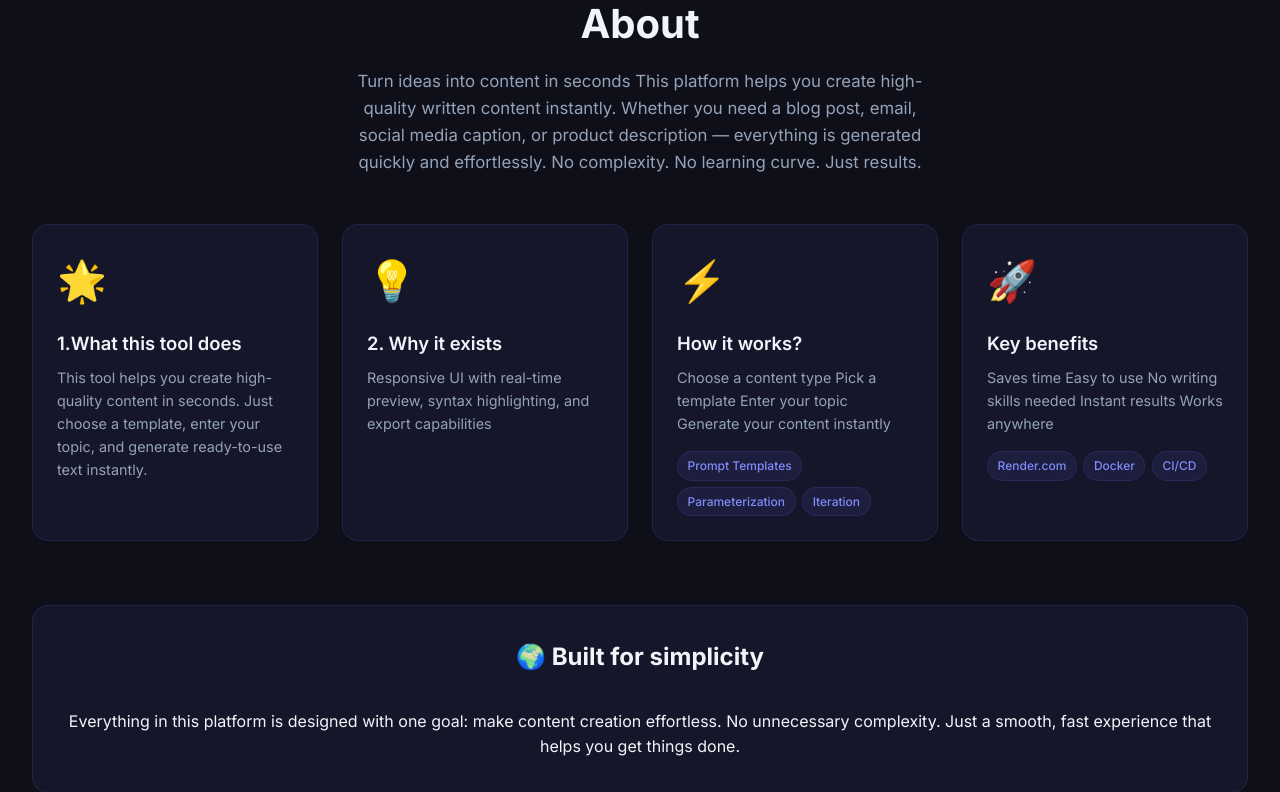
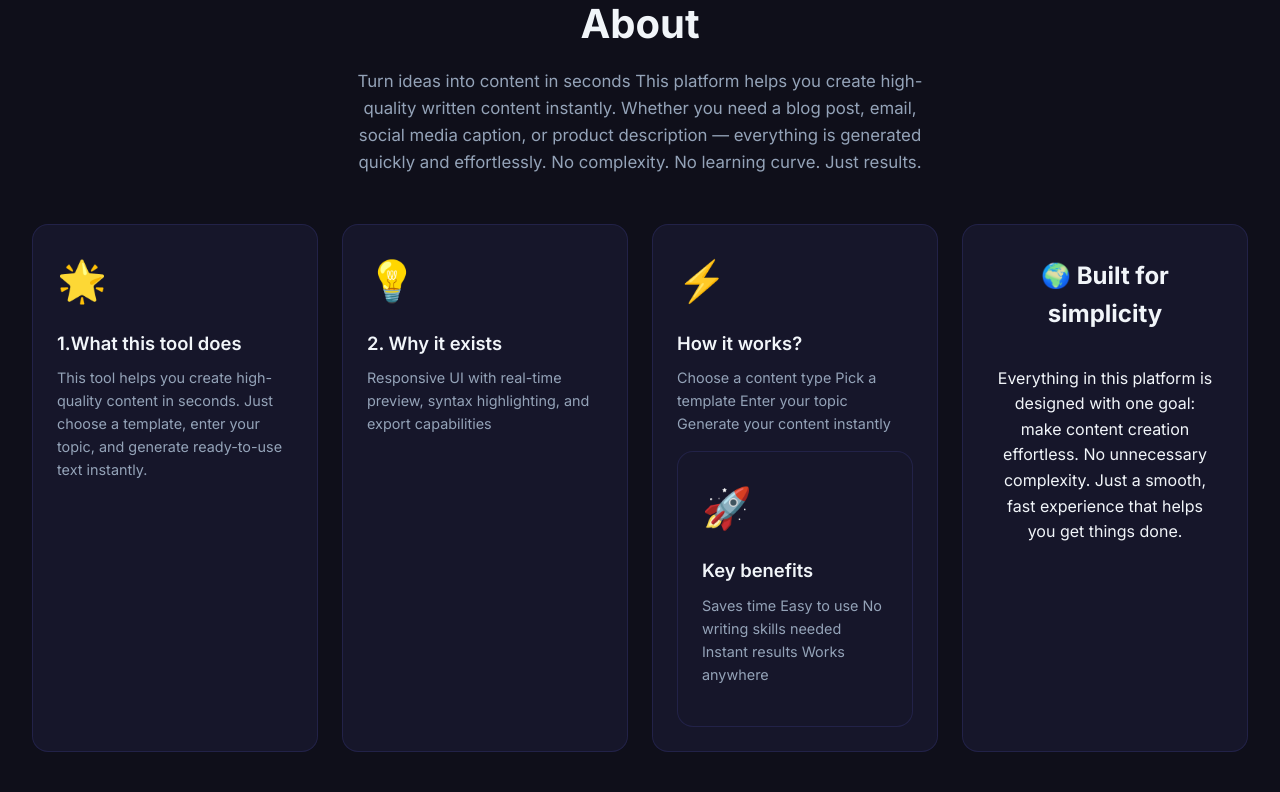
Before and after one commit to nonhleB/Content_Generator_project, a Flask app: page / in a window 1280 px wide. Shown: the part 3257-4049 px from the top of the page. Run offline with Flask 3, Linux system fonts and the light colour scheme; some libraries are stand-ins or nearby versions.

Commit message:
Update index.html

```diff
--- a/templates/index.html
+++ b/templates/index.html
@@ -250,10 +250,7 @@ Pick a template
 Enter your topic
 Generate your content instantly </p>
                 <div class="arch-tags">
-                    <span class="tag">Prompt Templates</span>
-                    <span class="tag">Parameterization</span>
-                    <span class="tag">Iteration</span>
-                </div>
+
             </div>
             <div class="arch-card">
                 <div class="arch-icon">🚀</div>
@@ -264,11 +261,7 @@ Easy to use
 No writing skills needed
 Instant results
 Works anywhere</p>
-                <div class="arch-tags">
-                    <span class="tag">Render.com</span>
-                    <span class="tag">Docker</span>
-                    <span class="tag">CI/CD</span>
-                </div>
+
             </div>
         </div>
 
```
